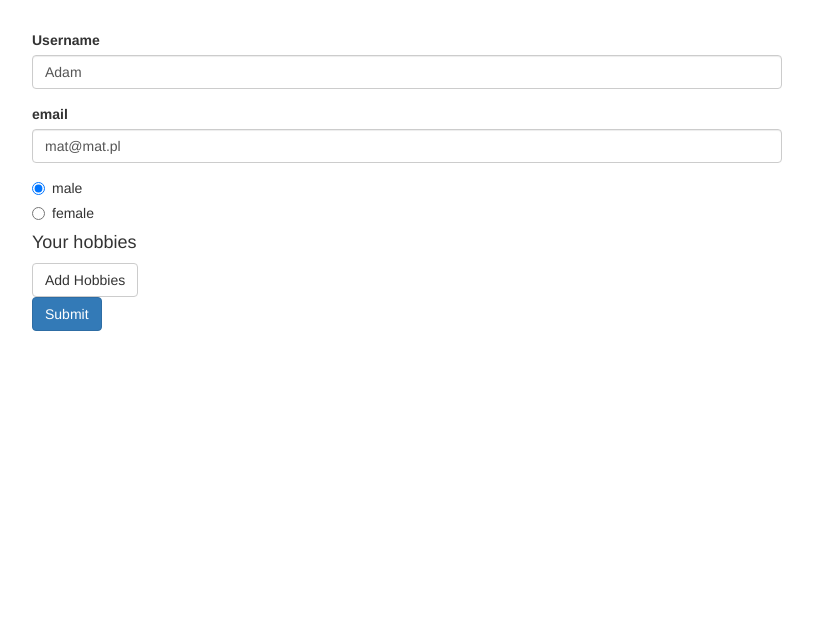
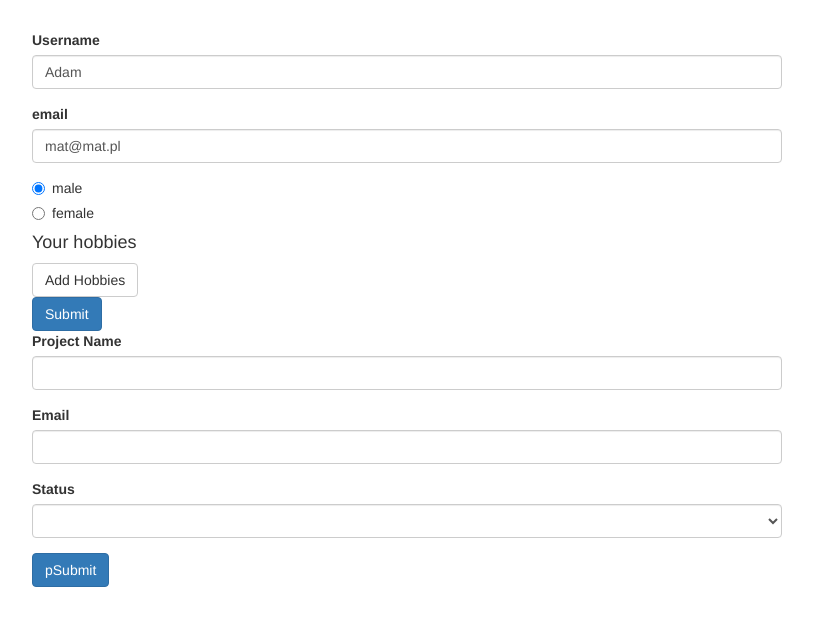
Before and after one commit to MateuszZie/Angular-course, an Angular app in the folder forms-reactive-start/: page / in a window 1280 px wide. Shown: the top 626 px of the page, without its empty margins (233-1046 px from the left). Built offline with nearby package versions, Linux system fonts and the light colour scheme.

Commit message:
Practicing Reactive Forms

```diff
--- a/forms-reactive-start/src/app/app.component.html
+++ b/forms-reactive-start/src/app/app.component.html
@@ -68,4 +68,31 @@
       </form>
     </div>
   </div>
+  <div class="row">
+    <div class="col-xs-12 col-sm-10 col-md-8 col-sm-offset-1 col-md-offset-2">
+      <form [formGroup]="pForm" (ngSubmit)="pSubmit()">
+        <div class="form-group">
+          <label for="projectName">Project Name</label>
+          <input
+            id="projectName"
+            class="form-control"
+            formControlName="projectName"
+          />
+        </div>
+        <div class="form-group">
+          <label for="pEmail">Email</label>
+          <input id="pEmail" class="form-control" formControlName="pEmail" />
+        </div>
+        <div class="form-group">
+          <label for="status">Status</label>
+          <select id="status" class="form-control" formControlName="status">
+            <option *ngFor="let status of status" [value]="status">
+              {{ status }}
+            </option>
+          </select>
+        </div>
+        <button class="btn btn-primary" type="submit">pSubmit</button>
+      </form>
+    </div>
+  </div>
 </div>
--- a/forms-reactive-start/src/app/app.component.ts
+++ b/forms-reactive-start/src/app/app.component.ts
@@ -10,7 +10,9 @@ import { Observable } from "rxjs";
 export class AppComponent implements OnInit {
   genders = ["male", "female"];
   signupForm: FormGroup;
+  pForm: FormGroup;
   forbidenNames = ["Test", "test"];
+  status = ["Stable", "Critical", "Finished"];
 
   ngOnInit(): void {
     this.signupForm = new FormGroup({
@@ -41,6 +43,19 @@ export class AppComponent implements OnInit {
       hobbies: [],
     });
     this.signupForm.patchValue({ userData: { username: "Adam" } });
+
+    this.pForm = new FormGroup({
+      projectName: new FormControl(null, [
+        Validators.required,
+        this.vallidProjectName,
+      ]),
+      pEmail: new FormControl(
+        null,
+        [Validators.required, Validators.email],
+        this.asyncpEmail
+      ),
+      status: new FormControl(null),
+    });
   }
 
   onSubmit() {
@@ -76,4 +91,28 @@ export class AppComponent implements OnInit {
     });
     return promise;
   }
+
+  pSubmit() {
+    console.log(this.pForm.value);
+  }
+
+  vallidProjectName(control: FormControl): { [s: string]: boolean } {
+    if (control.value === "Test") {
+      return { InvalidName: true };
+    }
+    return null;
+  }
+
+  asyncpEmail(control: FormControl): Promise<any> | Observable<any> {
+    const promise = new Promise((resolve, reject) => {
+      setTimeout(() => {
+        if (control.value === "test@test.pl") {
+          resolve({ invalidEmail: true });
+        } else {
+          resolve(null);
+        }
+      }, 2000);
+    });
+    return promise;
+  }
 }
```
